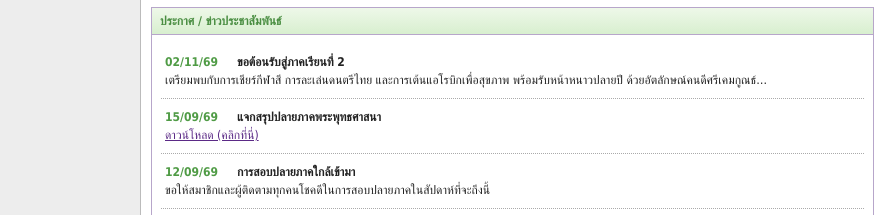
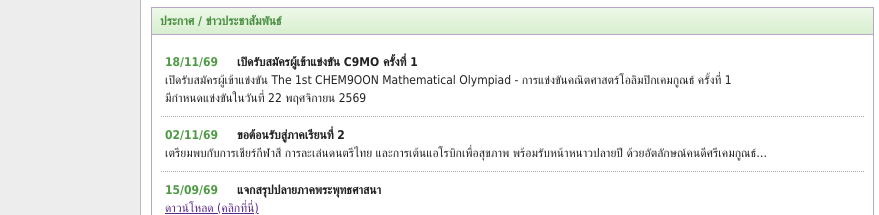
Before and after one commit to chem9oon/chem9oon.github.io, a plain HTML site: page index.html in a window 1280 px wide. Shown: the part 323-538 px from the top of the page, 0-879 px from the left. Drawn offline with Linux system fonts and the light colour scheme.

Commit message:
Update index.html

```diff
--- a/index.html
+++ b/index.html
@@ -117,6 +117,7 @@
       <section class="box" id="news">
         <div class="box-title pink">ประกาศ / ข่าวประชาสัมพันธ์</div>
         <div class="box-body">
+          <div class="news-item"><span class="date">18/11/69</span><b>เปิดรับสมัครผู้เข้าแข่งขัน C9MO ครั้งที่ 1</b><br>เปิดรับสมัครผู้เข้าแข่งขัน The 1st CHEM9OON Mathematical Olympiad - การแข่งขันคณิตศาสตร์โอลิมปิกเคมกูณธ์ ครั้งที่ 1<br>มีกำหนดแข่งขันในวันที่ 22 พฤศจิกายน 2569</div>
           <div class="news-item"><span class="date">02/11/69</span><b>ขอต้อนรับสู่ภาคเรียนที่ 2</b><br>เตรียมพบกับการเชียร์กีฬาสึ การละเล่นดนตรีไทย และการเต้นแอโรบิกเพื่อสุขภาพ พร้อมรับหน้าหนาวปลายปี ด้วยอัตลักษณ์คนดีศรีเคมกูณธ์…</div>
           <div class="news-item"><span class="date">15/09/69</span><b>แจกสรุปปลายภาคพระพุทธศาสนา</b><br><a target="_blank" href="https://drive.google.com/file/d/1W1FSAaX_8PuOCB5MWYVytTI7Ce1qnh3K/view?usp=sharing">ดาวน์โหลด (คลิกที่นี่)</a></div>
           <div class="news-item"><span class="date">12/09/69</span><b>การสอบปลายภาคใกล้เข้ามา</b><br>ขอให้สมาชิกและผู้ติดตามทุกคนโชคดีในการสอบปลายภาคในสัปดาห์ที่จะถึงนี้</div>
```
